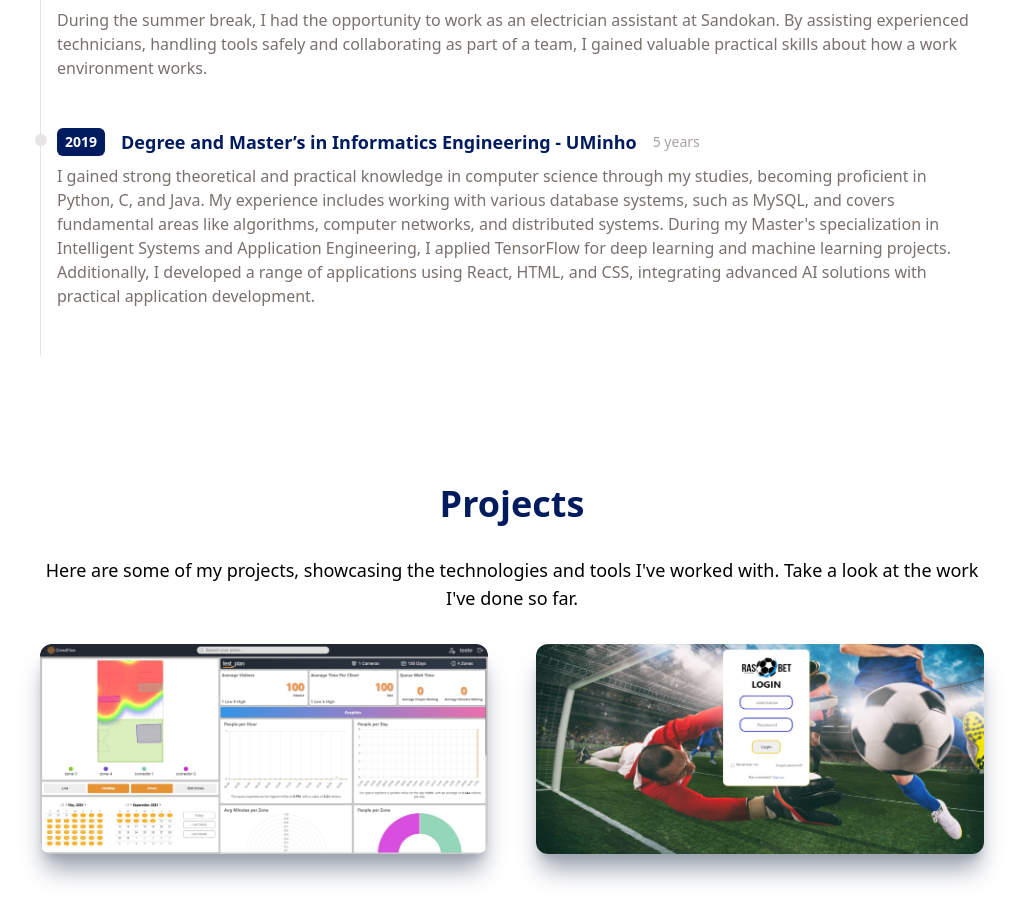
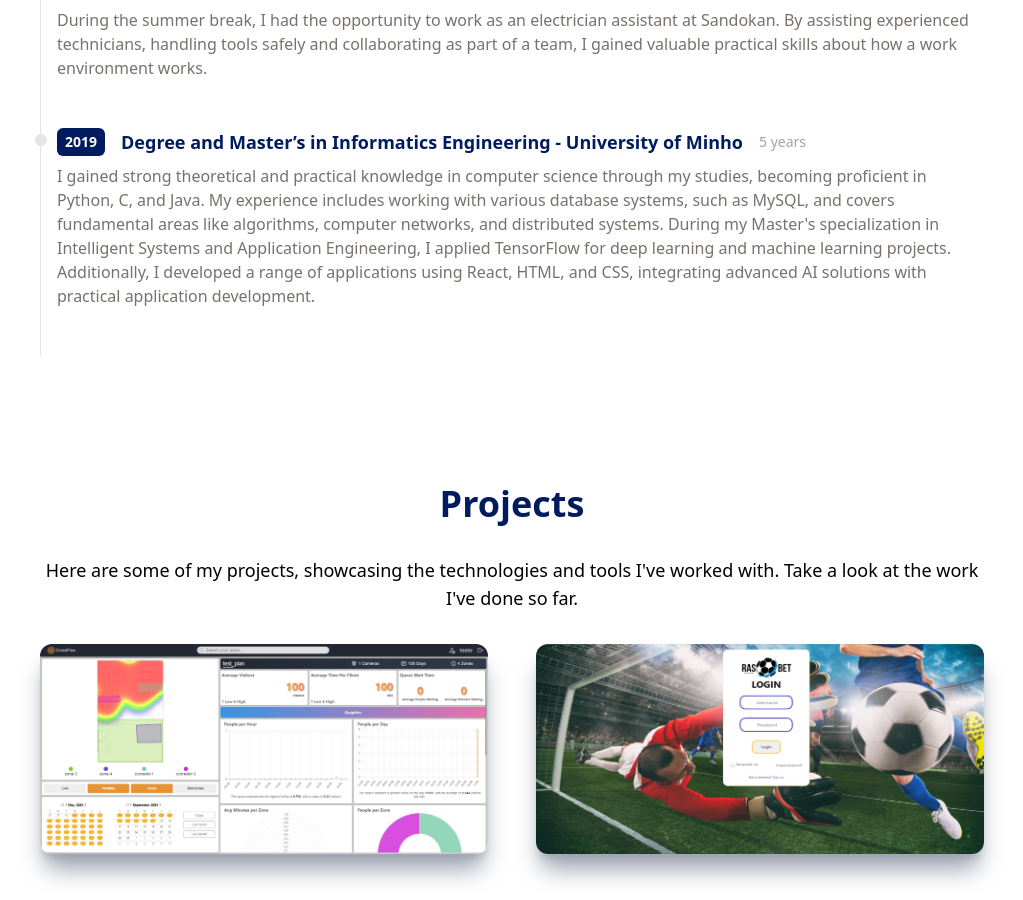
Before and after one commit to tiagoribeiro2001/portfolio, a React (Vite) app: page / in a window 1280 px wide. Shown: the part 1640-2540 px from the top of the page, without its empty margins (160-1183 px from the left). Built offline with nearby package versions, Linux system fonts and the light colour scheme.

Commit message:
Changes in university name

```diff
--- a/src/components/Resume.jsx
+++ b/src/components/Resume.jsx
@@ -18,7 +18,7 @@ const data = [
   },
   {
     year: 2019,
-    title: "Degree and Master’s in Informatics Engineering - UMinho",
+    title: "Degree and Master’s in Informatics Engineering - University of Minho",
     duration: "5 years",
     details:
       "I gained strong theoretical and practical knowledge in computer science through my studies, becoming proficient in Python, C, and Java. My experience includes working with various database systems, such as MySQL, and covers fundamental areas like algorithms, computer networks, and distributed systems. During my Master's specialization in Intelligent Systems and Application Engineering, I applied TensorFlow for deep learning and machine learning projects. Additionally, I developed a range of applications using React, HTML, and CSS, integrating advanced AI solutions with practical application development.",
```
Also changed, not shown: 1 other file (tests, documents, lock files or other folders).
